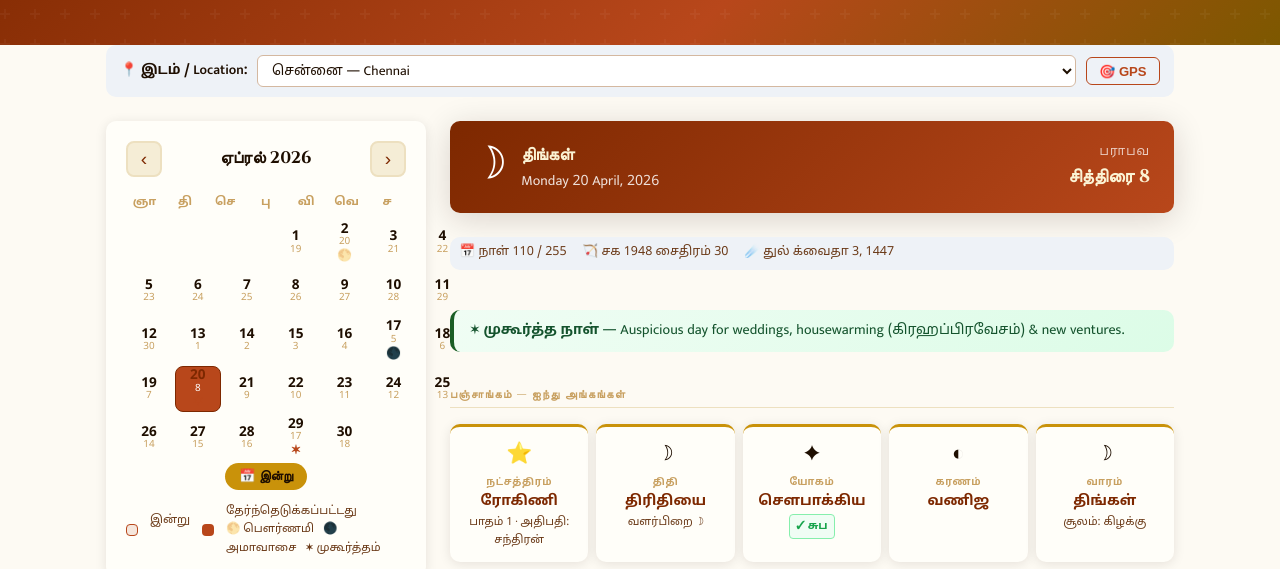
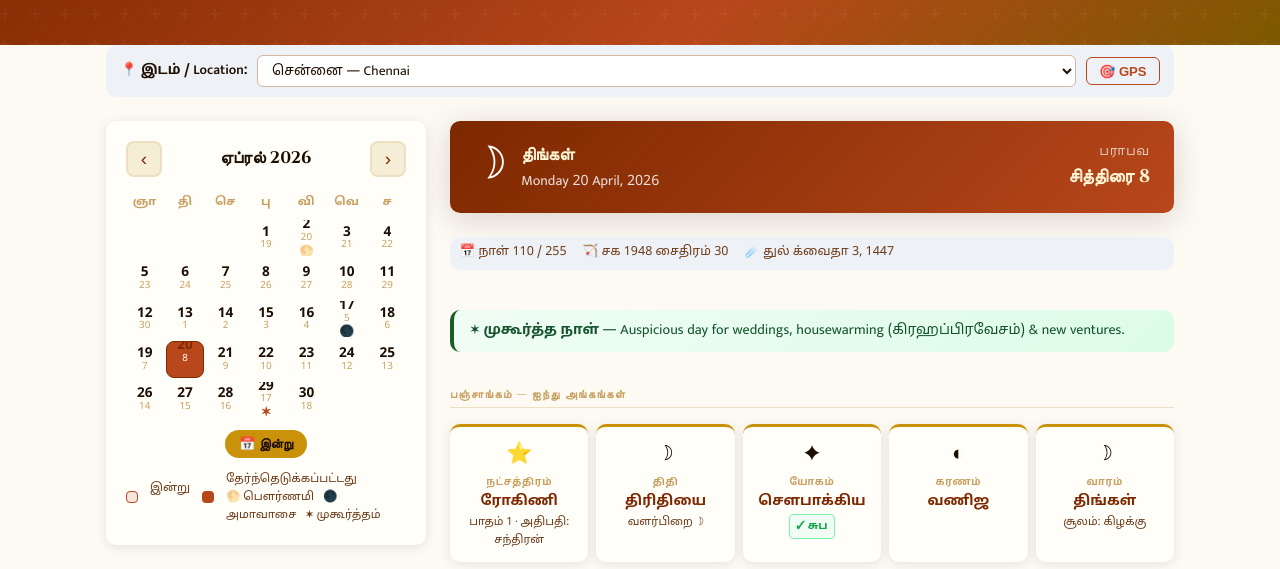
Before and after one commit to dinesh0666/tamil-jadagam, a website: page panchangam.html in a window 1280 px wide. Shown: the part 231-800 px from the top of the page. Drawn offline with Linux system fonts and the light colour scheme.

Commit message:
fix: calendar grid overflow — Saturday column escaping card boundary
Replace repeat(7, 1fr) with repeat(7, minmax(0, 1fr)) so emoji badges
in cells don't force min-column-width beyond available space.
Add min-width: 0 / min-height: 0 to cells as belt-and-suspenders.

Co-Authored-By: Claude Sonnet 4.6 <noreply@anthropic.com>

```diff
--- a/style.css
+++ b/style.css
@@ -1179,14 +1179,18 @@ a:focus-visible { border-radius: var(--radius); }
 
 .panch-cal-grid {
   display: grid;
-  grid-template-columns: repeat(7, 1fr);
+  grid-template-columns: repeat(7, minmax(0, 1fr));
   gap: 3px;
+  overflow: hidden;
 }
 .pdc-empty {
   aspect-ratio: 1;
+  min-width: 0;
 }
 
 .panch-day-cell {
+  min-width: 0;
+  min-height: 0;
   aspect-ratio: 1;
   display: flex;
   flex-direction: column;
@@ -1199,6 +1203,7 @@ a:focus-visible { border-radius: var(--radius); }
   padding: 2px;
   gap: 1px;
   user-select: none;
+  overflow: hidden;
 }
 .panch-day-cell:hover { background: var(--primary-l); border-color: var(--primary); }
 .panch-day-cell.today {
```
